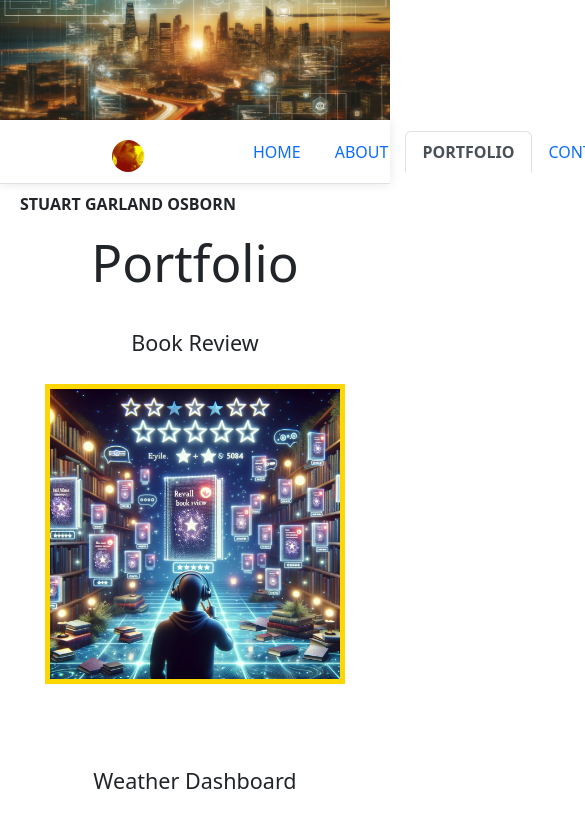
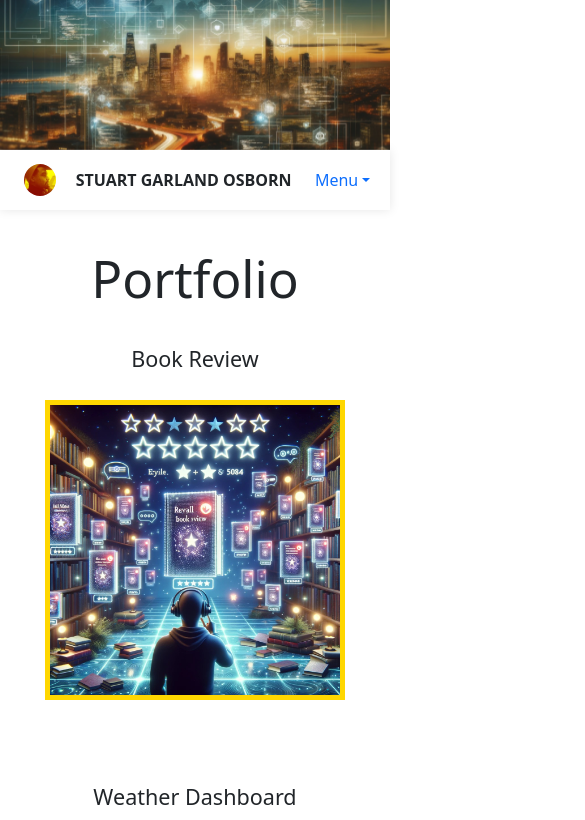
Before and after one commit to stuartgosborn/sgo-webdev-portfolio, a React (Vite) app: page /Portfolio in a window 390 px wide. Shown: the top 820 px of the page, 585 px wide, since content can reach past the window. Built offline with nearby package versions, Linux system fonts and the light colour scheme.

Commit message:
added responsive layout

```diff
--- a/src/App.css
+++ b/src/App.css
@@ -5,6 +5,7 @@
   width: 100%;
   text-align: center;
   justify-content: center;
+
 }
 
 .headerBackground {
@@ -23,13 +24,15 @@
 
 h1{
   margin: 20px;
+  font-size: 3.2em;
+  line-height: 1.1;
 }
 
-.nav{
-  height: 4em;
+.menu {
+  height: 60px;
   display: flex;
   flex-direction: row;
-  justify-content: space-between;
+  justify-content: center;
   align-items: center;
   padding: 0 0px;
   background-color: #fff;
@@ -128,12 +131,39 @@ h1{
 
 }
 
+a {
+  font-weight: 500;
+  color: #646cff;
+  text-decoration: inherit;
+}
+a:hover {
+  color: #535bf2;
+}
+
 .contact{
   display: flex;
   flex-direction: column;
   justify-content: center;
   align-items: center;
   margin: 20px;
+}
+
+button {
+  border-radius: 8px;
+  border: 1px solid transparent;
+  padding: 0.6em 1.2em;
+  font-size: 1em;
+  font-weight: 500;
+  font-family: inherit;
+  cursor: pointer;
+  transition: border-color 0.25s;
+}
+button:hover {
+  border-color: #646cff;
+}
+button:focus,
+button:focus-visible {
+  outline: 4px auto -webkit-focus-ring-color;
 }
 
 #name, #email, #message, #submit, #resubmitBtn {
@@ -149,7 +179,7 @@ h1{
   padding: 0;
   margin: 0;
   width: 100vw;
-  height: 60px;
+  height: 4em;
   text-align: center;
   display: flex;
   flex-direction: row;
@@ -172,7 +202,7 @@ h1{
   text-transform: uppercase;
 }
 /* Media query for mobile devices (up to 767px) */
-@media screen and (max-width: 863px) {
+@media screen and (max-width: 767px) {
   /* Mobile styles go here */
   .headerBackground {
     background-image: url('/webdev-port-image.jpeg'); /* Local file path or URL */
@@ -181,48 +211,40 @@ h1{
     height: 150px; /* Set the height of your header */
     color: white; /* Example text color for contrast */
     width: 100vw;
-    position: relative;
-    top: -30px;
+    position: fixed;
+    top: 0px;
     left: 0;
     right: 0;
     z-index: 100;
   }
 
-  .nav{
-    height: 4em;
+  .menu {
+    height: 60px;
     display: flex;
+    flex-wrap: wrap;
     flex-direction: column;
-    justify-content: space-evenly ;
+    justify-content: center;
     align-items: center;
-    padding: 0 20px;
+    padding: 0 0px;
     background-color: #fff;
     box-shadow: 0 0 10px rgba(0, 0, 0, 0.1);
-    position: relative;
-    top: -30px;
+    position: fixed;
+    top: 150px;
     z-index: 100;
     text-transform: uppercase;
-  }
-
-  #thumbNailContainer{
-    display: flex;
-    flex-direction: column;
-    justify-content: left;
-    align-items: center;
-    font-weight: bolder;
-
   }
 
   .main {
     margin-left: 0;
     margin-right:0;
-    margin-top: 0;
+    margin-top: 250px;
   }
 
   .footer{
     padding-top: 20px;
     margin: 0;
     width: 100vw;
-    height: 60px;
+    height: 4em;
     text-align: center;
     display: flex;
     flex-direction: column-reverse;
@@ -231,7 +253,7 @@ h1{
     padding: 0 20px;
     background-color: #fff;
     box-shadow: 0px -4px 4px 0px rgba(0, 0, 0, 0.1);
-    line: height 35px;
+    line-height: 35px;
     color: #6c757d;
     font-size: 14px;
     font-weight: 400;
@@ -241,4 +263,8 @@ h1{
     text-transform: uppercase;
   }
 
+  .home, .about, .portfolio, .contactli, .resume{
+    display: none;
+  }
+
 }
--- a/src/App.jsx
+++ b/src/App.jsx
@@ -3,7 +3,6 @@ import Header from "./components/Header";
 import NavTabs from "./components/NavTabs";
 import Footer from "./components/Footer";
 import "./App.css";
-
 function App() {
 
 
--- a/src/components/NavTabs.jsx
+++ b/src/components/NavTabs.jsx
@@ -1,72 +1,72 @@
+import React, { useState } from "react";
 import { Link, useLocation } from "react-router-dom";
 
-// Here we are using object destructuring assignment to pluck off our variables from the props object
-// We assign them to their own variable names
 function NavTabs() {
+  const [showDropdown, setShowDropdown] = useState(false);
   const currentPage = useLocation().pathname;
+
+  const toggleDropdown = () => {
+    setShowDropdown(!showDropdown);
+  };
 
   return (
     <>
-      <ul className="nav nav-tabs">
-      <span id='thumbNailContainer'>
-        <img id="thumbNail" src='/igThumbnail.jpeg' alt="Stuart Osborn" />
-        <span>Stuart Garland Osborn</span>
-      </span>
-
-        <li className="nav-item">
+      <ul className={`nav nav-pills flex-sm-column menu${showDropdown ? ' show-dropdown' : ''}`}>
+        <li id='thumbNailContainer'>
+          <img id="thumbNail" src='/igThumbnail.jpeg' alt="Stuart Osborn" />
+          <span>Stuart Garland Osborn</span>
+        </li>
+        <li className="nav-item home">
           <Link
             to="/"
-            // This is a conditional (ternary) operator that checks to see if the current page is "Home"
-            // If it is, we set the current page to 'nav-link-active', otherwise we set it to 'nav-link'
             className={currentPage === "/" ? "nav-link active" : "nav-link"}
           >
             Home
           </Link>
         </li>
-        <li className="nav-item">
+        <li className="nav-item about">
           <Link
             to="/About"
-            // This is a conditional (ternary) operator that checks to see if the current page is "Home"
-            // If it is, we set the current page to 'nav-link-active', otherwise we set it to 'nav-link'
-            className={
-              currentPage === "/About" ? "nav-link active" : "nav-link"
-            }
+            className={currentPage === "/About" ? "nav-link active" : "nav-link"}
           >
             About
           </Link>
         </li>
-        <li className="nav-item">
+        <li className="nav-item portfolio">
           <Link
             to="/Portfolio"
-            // Check to see if the currentPage is `About`, and if so we use the active link class from bootstrap. Otherwise, we set it to a normal nav-link
-            className={
-              currentPage === "/Portfolio" ? "nav-link active" : "nav-link"
-            }
+            className={currentPage === "/Portfolio" ? "nav-link active" : "nav-link"}
           >
             Portfolio
           </Link>
         </li>
-        <li className="nav-item">
+        <li className="nav-item contactli">
           <Link
             to="/Contact"
-            // Check to see if the currentPage is `Portfolio`, and if so we use the active link class from bootstrap. Otherwise, we set it to a normal nav-link
-            className={
-              currentPage === "/Contact" ? "nav-link active" : "nav-link"
-            }
+            className={currentPage === "/Contact" ? "nav-link active" : "nav-link"}
           >
             Contact
           </Link>
         </li>
-        <li className="nav-item">
+        <li className="nav-item resume">
           <Link
             to="./Resume"
-            // Check to see if the currentPage is `Contact`, and if so we use the active link class from bootstrap. Otherwise, we set it to a normal nav-link
-            className={
-              currentPage === "/Resume" ? "nav-link active" : "nav-link"
-            }
+            className={currentPage === "/Resume" ? "nav-link active" : "nav-link"}
           >
             Resume
           </Link>
+        </li>
+        {/* Dropdown menu for small screens */}
+        <li className="nav-item dropdown d-sm-none">
+          <button className="nav-link dropdown-toggle" onClick={toggleDropdown}>
+            Menu
+          </button>
+          <div className={`dropdown-menu${showDropdown ? ' show' : ''} dropdown`}>
+            <Link to="/" className="dropdown-item">Home</Link>
+            <Link to="/About" className="dropdown-item">About</Link>
+            <Link to="/Portfolio" className="dropdown-item">Portfolio</Link>
+            <Link to="/Contact" className="dropdown-item">Contact</Link>
+          </div>
         </li>
       </ul>
     </>
--- a/src/components/Project.jsx
+++ b/src/components/Project.jsx
@@ -22,8 +22,8 @@ export default function Project({ name, github, live, img, isHovered }) {
             style = {{display: isHovered ? "block" : "none"}}
 
             >
+            <FontAwesomeIcon icon={faGithub} size="2x" />
                 Repository
-            <FontAwesomeIcon icon={faGithub} size="2x" />
         </Link>
         <Link
             to={live}
--- a/src/index.css
+++ b/src/index.css
@@ -31,11 +31,6 @@ body {
   min-height: 100vh;
 }
 
-h1 {
-  font-size: 3.2em;
-  line-height: 1.1;
-}
-
 button {
   border-radius: 8px;
   border: 1px solid transparent;
```
